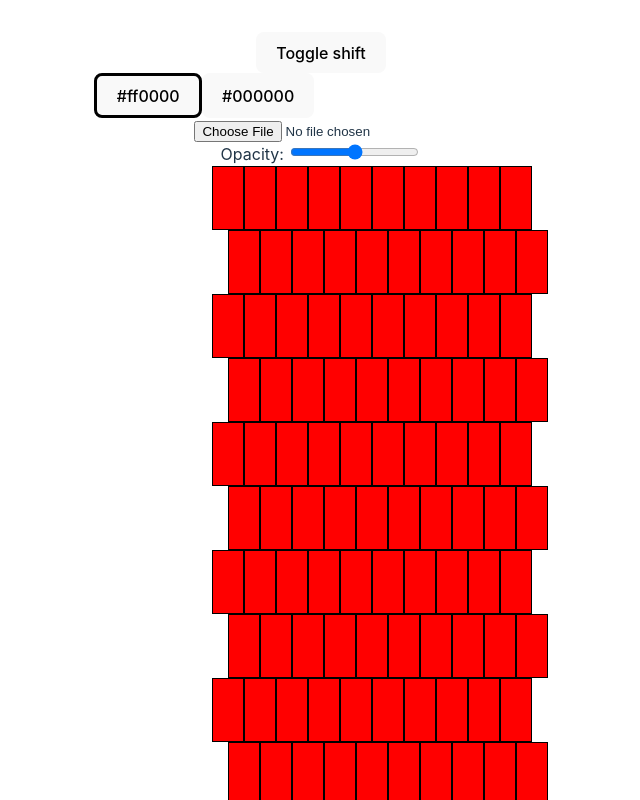
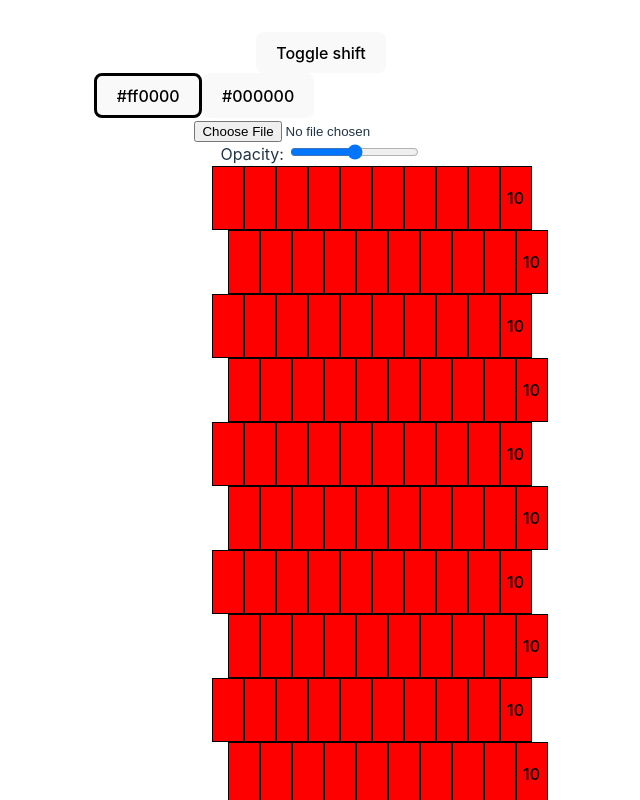
Before and after one commit to julioolvr/patterns, a React (Vite) app: page / in a window 1280 px wide. Shown: the top 800 px of the page, without its empty margins (319-959 px from the left). Built offline with nearby package versions, Linux system fonts and the light colour scheme.

Commit message:
Show color run counts

```diff
--- a/src/Pattern.tsx
+++ b/src/Pattern.tsx
@@ -17,6 +17,13 @@ class Palette {
   }
 }
 
+type ColorGrid = Array<
+  Array<{
+    color: Color;
+    colorCount: number | undefined;
+  }>
+>;
+
 function coordinatesToExcel(x: number, y: number): string {
   // TODO: Do this right
   const column = "ABCDEFGHIJKLMNOPQRSTUVWXYZ"[y % 26];
@@ -25,19 +32,23 @@ function coordinatesToExcel(x: number, y: number): string {
   return `${column}${row}`;
 }
 
-async function downloadExcel(colorGrid: Array<Array<Color>>) {
+async function downloadExcel(colorGrid: ColorGrid) {
   const workbook = new ExcelJS.Workbook();
   const sheet = workbook.addWorksheet("Pattern");
   sheet.properties.defaultRowHeight = 24;
   sheet.properties.defaultColWidth = 4;
   colorGrid.forEach((row, x) => {
-    row.forEach((color, y) => {
-      const cell = sheet.getCell(coordinatesToExcel(x, y));
-      cell.fill = {
+    row.forEach((cell, y) => {
+      const excelCell = sheet.getCell(coordinatesToExcel(x, y));
+      excelCell.fill = {
         type: "pattern",
         pattern: "solid",
-        fgColor: { argb: color.slice(1) },
+        fgColor: { argb: cell.color.slice(1) },
       };
+
+      if (cell.colorCount !== undefined) {
+        excelCell.value = cell.colorCount;
+      }
     });
   });
 
@@ -56,9 +67,33 @@ function usePattern(width: number, height: number) {
     palette,
     isShifted,
     toggleShift: () => setIsShifted((prev) => !prev),
-    colorGrid(): Array<Array<Color>> {
+    colorGrid(): ColorGrid {
       return pixels.map((row) => {
-        return row.map((paletteIndex) => palette.colors[paletteIndex]);
+        let currentColorCount = 0;
+
+        return row.map((paletteIndex, x) => {
+          currentColorCount++;
+          const isLastCellInRow = x === row.length - 1;
+          let isLastCellWithColor = isLastCellInRow;
+
+          if (!isLastCellInRow) {
+            isLastCellWithColor = paletteIndex !== row[x + 1];
+          }
+
+          const thisCellColorCount = currentColorCount;
+
+          if (isLastCellWithColor) {
+            currentColorCount = 0;
+          }
+
+          return {
+            color: palette.colors[paletteIndex],
+            colorCount:
+              isLastCellWithColor || isLastCellInRow
+                ? thisCellColorCount
+                : undefined,
+          };
+        });
       });
     },
     setColor(colorIndex: number, x: number, y: number) {
@@ -90,13 +125,15 @@ function PatternUi({
       <div>
         {colorGrid.map((row, y) => (
           <div key={y} className="pattern--row">
-            {row.map((color, x) => (
+            {row.map((cell, x) => (
               <button
                 key={x}
                 className="pattern--cell"
-                style={{ backgroundColor: color }}
+                style={{ backgroundColor: cell.color }}
                 onClick={() => onPaint(x, y)}
-              ></button>
+              >
+                {cell.colorCount}
+              </button>
             ))}
           </div>
         ))}
@@ -106,7 +143,7 @@ function PatternUi({
 }
 
 type PatternUiProps = {
-  colorGrid: Array<Array<Color>>;
+  colorGrid: ColorGrid;
   onPaint: (x: number, y: number) => void;
   isShifted: boolean;
   imageOverlay: string | null;
```
